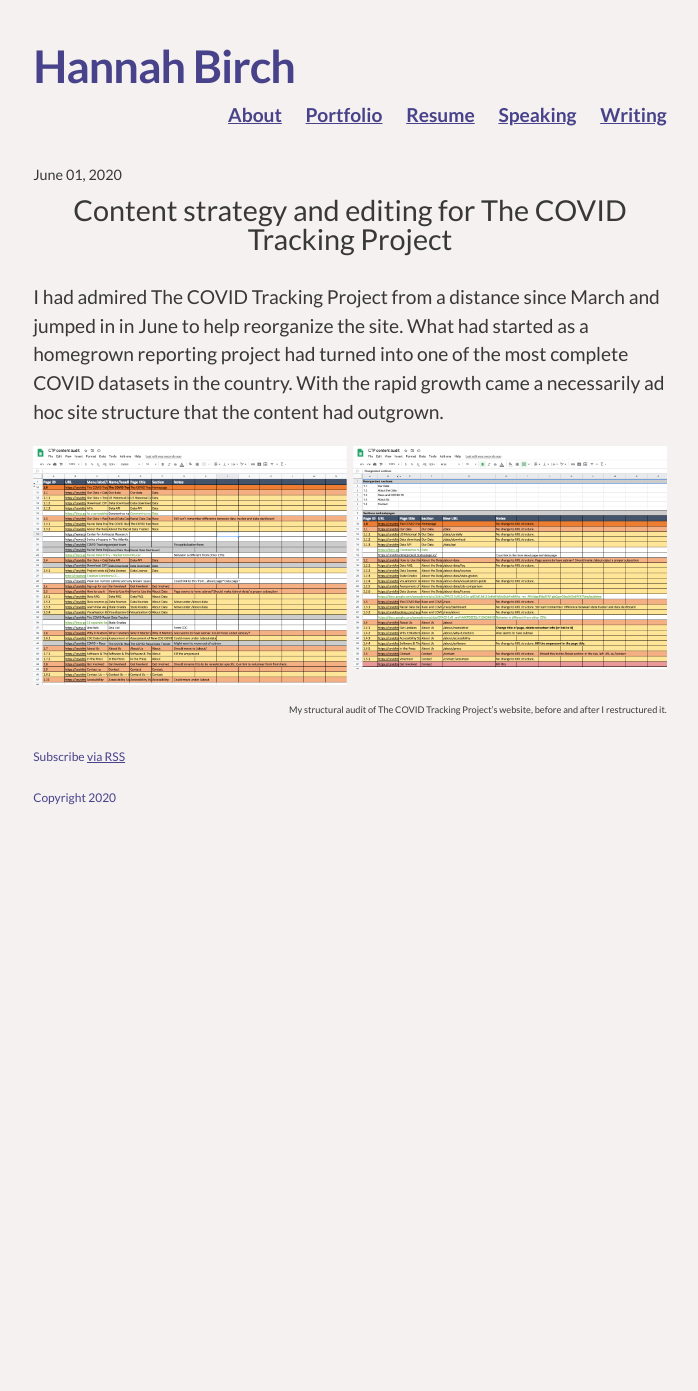
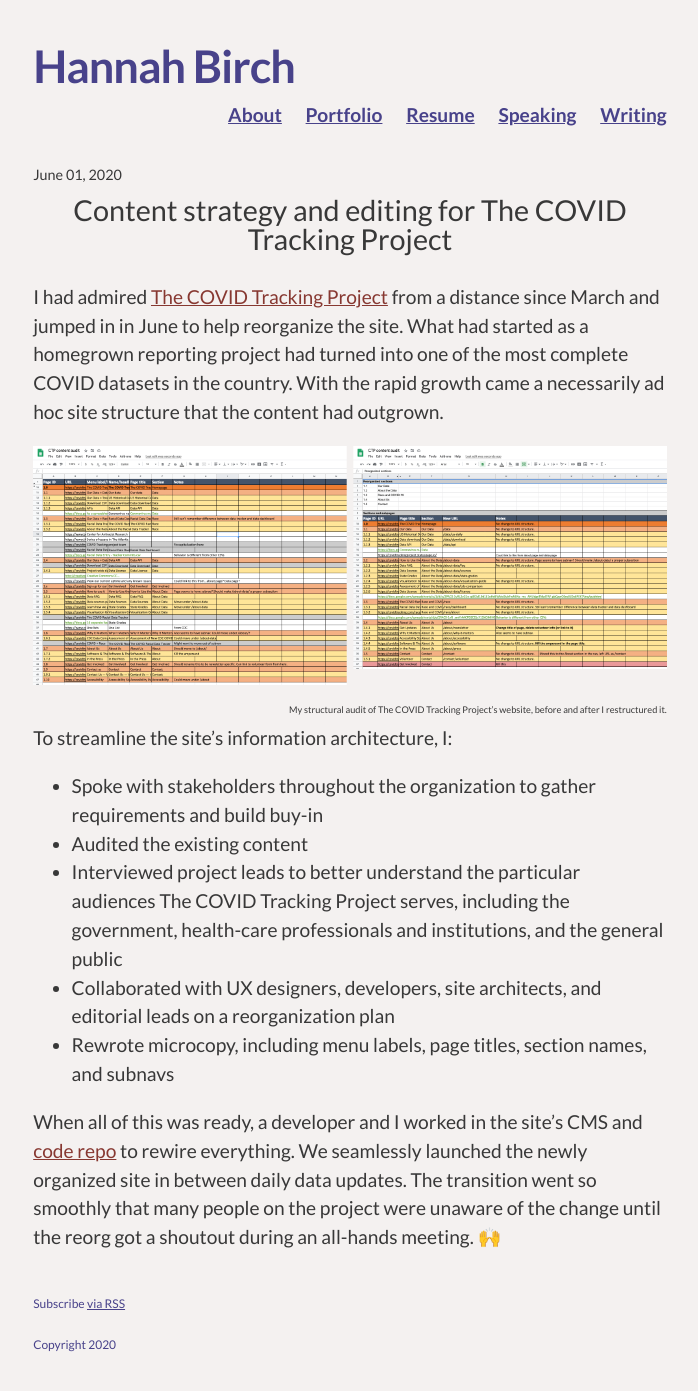
Before and after one commit to hannah-birch/hannah-birch.github.io, a Jekyll site: the page built from _posts/2020-06-01-content-strategy-volunteering-for-the-covid-tracking-project.md, in a window 1280 px wide. Shown: the whole page, without its empty margins (290-988 px from the left). Built offline with Jekyll 4.4.1, drawn with Linux system fonts in a browser that asks for light colours; nearby versions of some CDN libraries; before the commit the page ends 900 px from its top, so only the background shows below that.

Commit message:
Updates CTP IA post, tweaks homepage work language

```diff
--- a/_posts/2020-06-01-content-strategy-volunteering-for-the-covid-tracking-project.md
+++ b/_posts/2020-06-01-content-strategy-volunteering-for-the-covid-tracking-project.md
@@ -3,13 +3,22 @@
 date: 2020-06-01
 title: Content strategy and editing for The COVID Tracking Project
 outlet: The COVID Tracking Project at The Atlantic
-summary: "I started volunteering on The COVID Tracking Project in June, advising on content strategy and editing site content and posts."
+summary: "I reorganized the information architecture of The COVID Tracking Project’s site, and I continue to advise on content strategy, UX copy, and editorial work."
 category: Content strategy
 ---
 
 # Content strategy and editing for The COVID Tracking Project
 
-I had admired The COVID Tracking Project from a distance since March and jumped in in June to help reorganize the site. What had started as a homegrown reporting project had turned into one of the most complete COVID datasets in the country. With the rapid growth came a necessarily ad hoc site structure that the content had outgrown.
+I had admired [The COVID Tracking Project](https://covidtracking.com/) from a distance since March and jumped in in June to help reorganize the site. What had started as a homegrown reporting project had turned into one of the most complete COVID datasets in the country. With the rapid growth came a necessarily ad hoc site structure that the content had outgrown.
 
 <img src="/assets/img/20200601-ctp-audit-composite.png" alt="Two screenshots side-by-side, showing two spreadsheets with colored cells. The spreadsheet on the left is longer and the colors are out of order. The spreadsheet on the right is shorter and the colors are in order."/>
 <figcaption>My structural audit of The COVID Tracking Project’s website, before and after I restructured it.</figcaption>
+
+To streamline the site’s information architecture, I:
+- Spoke with stakeholders throughout the organization to gather requirements and build buy-in
+- Audited the existing content
+- Interviewed project leads to better understand the particular audiences The COVID Tracking Project serves, including the government, health-care professionals and institutions, and the general public
+- Collaborated with UX designers, developers, site architects, and editorial leads on a reorganization plan
+- Rewrote microcopy, including menu labels, page titles, section names, and subnavs
+
+When all of this was ready, a developer and I worked in the site’s CMS and [code repo](https://github.com/COVID19Tracking/website) to rewire everything. We seamlessly launched the newly organized site in between daily data updates. The transition went so smoothly that many people on the project were unaware of the change until the reorg got a shoutout during an all-hands meeting. 🙌
--- a/index.html
+++ b/index.html
@@ -24,7 +24,7 @@
     <ul>
       <li>Content strategy at the <a href="https://new.mta.info/">Metropolitan Transportation Authority</a></li>
       <li>Content strategy and editing with <a href="https://covidtracking.com/">The COVID Tracking Project</a></li>
-      <li>Leading a committee of journalists and developers for the <a href="https://opennews.org/blog/dei-coalition-announcement/">DEI Coalition for Anti-Racist, Equitable, and Just Newsrooms</a> from Open News</li>
+      <li>Leading a committee of journalists and developers for Open News’ <a href="https://opennews.org/blog/dei-coalition-announcement/">DEI Coalition for Anti-Racist, Equitable, and Just Newsrooms</a></li>
     </ul>
 
     <p><strong>Previously</strong></p>
```
Also changed, not shown: 3 other files.
